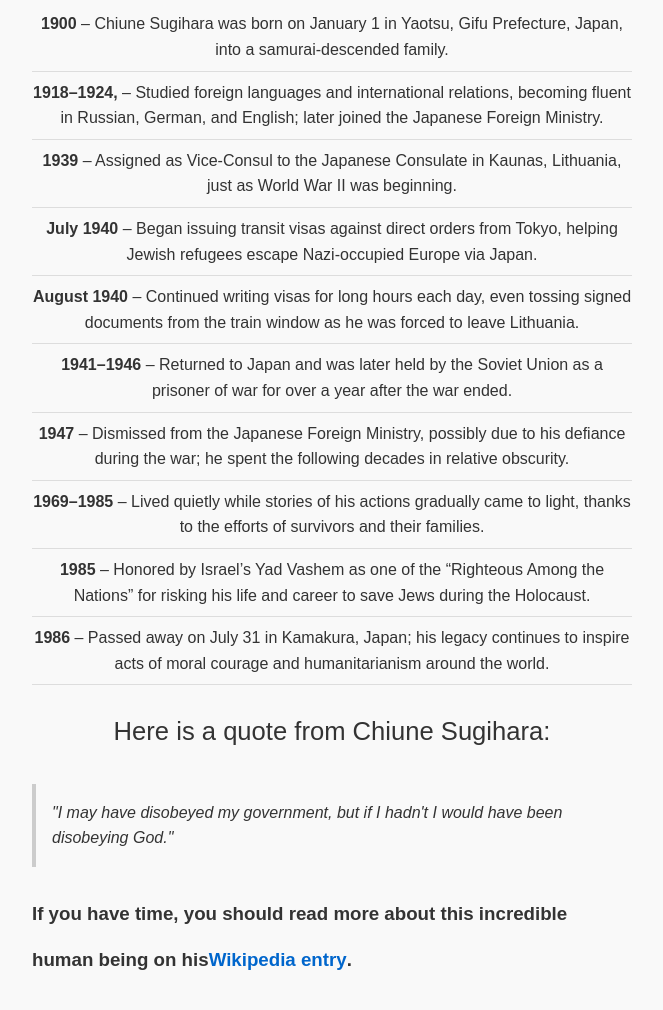
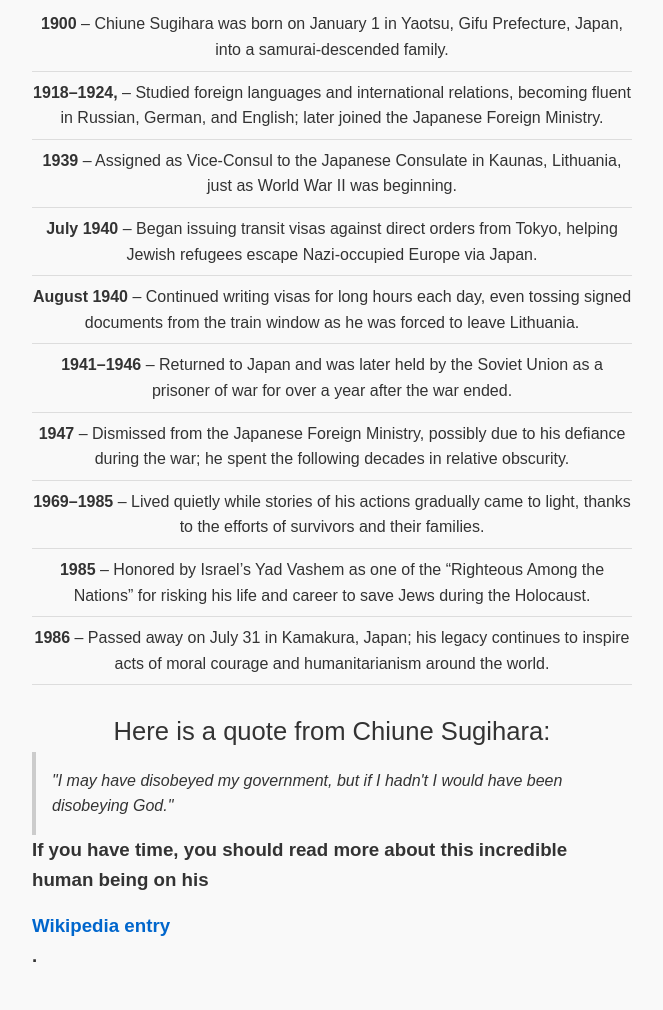
Before and after one commit to bezpanskipies/chiune, a plain HTML site: page index.html in a window 1280 px wide. Shown: the part 618-1628 px from the top of the page, without its empty margins (308-971 px from the left). Drawn offline with Linux system fonts and the light colour scheme; a web font is replaced by a local one.

Commit message:
Update styles.css

```diff
--- a/styles.css
+++ b/styles.css
@@ -2,6 +2,10 @@
   box-sizing: border-box;
   margin: 0;
   padding: 0;
+}
+
+html {
+  -webkit-text-size-adjust: 100%;
 }
 
 body {
@@ -98,6 +102,12 @@
   text-decoration: underline;
 }
 
+h3, blockquote, ul, li, a {
+  width: 100%;        /* zamiast max-content */
+  max-width: 600px;   /* dobrowolna szerokość */
+  margin: 0 auto;
+}
+
 /* RESPONSYWNOŚĆ */
 @media (max-width: 600px) {
   h1 {
```
